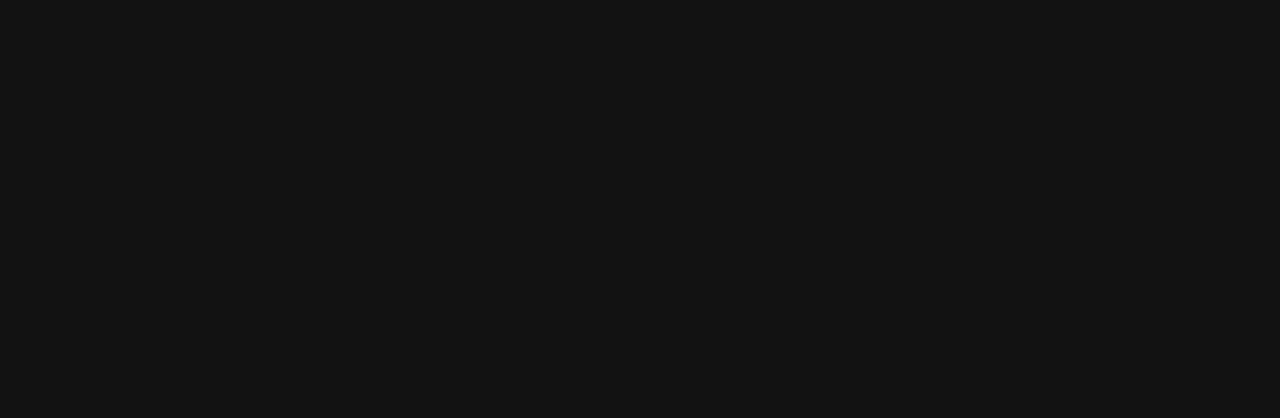
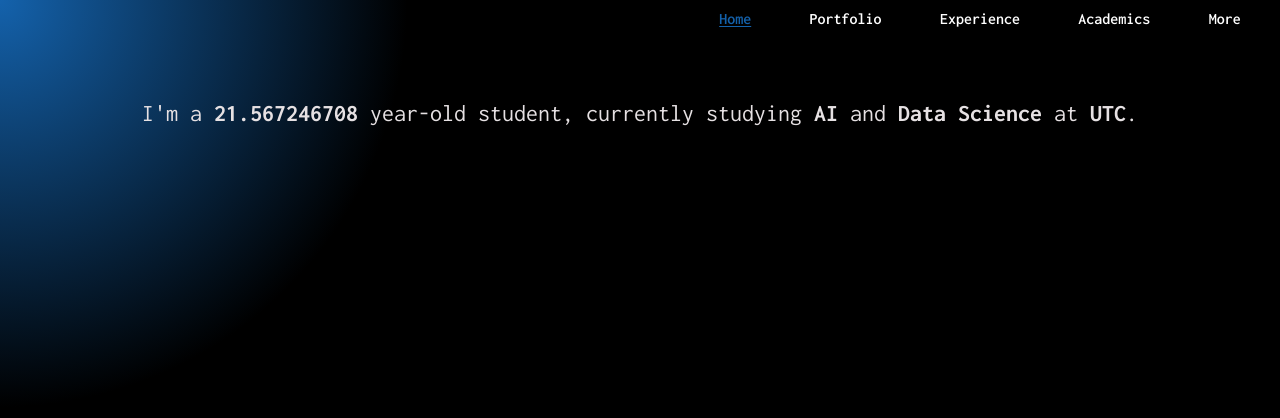
Before and after one commit to tanguyhardion/nuxt-personal-website, a Vue app: page / in a window 1280 px wide. Shown: the top 418 px of the page. Built offline with nearby package versions, Linux system fonts and the light colour scheme.

Commit message:
home, links

```diff
--- a/package.json
+++ b/package.json
@@ -13,6 +13,7 @@
     "format": "prettier --write src/"
   },
   "dependencies": {
+    "dayjs": "^1.11.13",
     "vue": "^3.4.29",
     "vue-router": "^4.3.3"
   },
--- a/src/App.vue
+++ b/src/App.vue
@@ -1,13 +1,79 @@
 <script setup lang="ts">
-import { RouterLink, RouterView } from 'vue-router';
+import { ref, watch } from 'vue';
+import { RouterLink, RouterView, useRoute } from 'vue-router';
+
+const route = useRoute();
+
+const links = ref([
+  { name: 'Home', path: '/', color: '#1462ac', active: true },
+  { name: 'Portfolio', path: '/portfolio', color: '#f7b801', active: false },
+  { name: 'Experience', path: '/experience', color: '#02ab24', active: false },
+  { name: 'Academics', path: '/academics', color: '#e03a3e', active: false },
+  { name: 'More', path: '/more', color: '#616366', active: false }
+]);
+
+watch(
+  () => route.name,
+  async (newRoute) => {
+    links.value.forEach((link) => {
+      link.active = link.name.toLowerCase() === newRoute;
+    });
+  }
+);
 </script>
 
 <template>
+  <div class="gradient"></div>
   <header>
-    <!-- <nav>
-        <RouterLink to="/">Home</RouterLink>
-        <RouterLink to="/about">About</RouterLink>
-      </nav> -->
+    <nav>
+      <RouterLink
+        v-for="link in links"
+        :key="link.path"
+        :to="link.path"
+        class="nav-link"
+      >
+        {{ link.name }}
+      </RouterLink>
+    </nav>
   </header>
   <RouterView />
 </template>
+
+<style lang="scss" scoped>
+.gradient {
+  position: fixed;
+  top: 0;
+  left: 0;
+  width: 45vw;
+  height: 45vw;
+  pointer-events: none;
+  z-index: -1;
+  background: radial-gradient(ellipse at top left, v-bind('links.find(l => l.active)?.color'), #000, #000);
+}
+
+header {
+  width: 600px;
+  padding: 10px;
+  position: fixed;
+  top: 0;
+  right: 0;
+}
+
+nav {
+  display: flex;
+  justify-content: space-around;
+
+  .nav-link {
+    color: white;
+    font-weight: 600;
+    text-decoration: none;
+
+    &.router-link-active,
+    &:hover {
+      color: v-bind('links.find(l => l.active)?.color');
+      text-decoration: underline;
+      text-underline-offset: 2px;
+    }
+  }
+}
+</style>
--- a/src/assets/base.scss
+++ b/src/assets/base.scss
@@ -1,3 +1,5 @@
+@import url('https://fonts.googleapis.com/css2?family=Inconsolata:wght@200..900&family=Ubuntu+Mono:ital,wght@0,400;0,700;1,400;1,700&display=swap');
+
 *,
 *::before,
 *::after {
@@ -6,11 +8,15 @@
   font-weight: normal;
 }
 
+html {
+  min-height: 100vh;
+}
+
 body {
-  background-color: #121212;
+  background-color: #000;
   color: #e6e1e3;
-  min-height: 100vh;
   font-family:
+    Inconsolata,
     Inter,
     -apple-system,
     BlinkMacSystemFont,
--- a/src/assets/main.scss
+++ b/src/assets/main.scss
@@ -1 +1,5 @@
 @import './base.scss';
+
+a {
+  text-decoration: none;
+}
--- /dev/null
+++ b/src/components/ProfileInfo.vue
@@ -0,0 +1,53 @@
+<script setup lang="ts">
+import { ref } from 'vue';
+import dayjs from 'dayjs';
+
+let age = ref('');
+
+setInterval(() => {
+  const result = dayjs().diff(dayjs(1044801960000), 'year', true);
+  age.value = result.toString().substring(0, 12);
+}, 50);
+</script>
+
+<template>
+  <div class="profile">
+    <!-- <h1 class="name">Tanguy Hardion</h1> -->
+    <p class="info">
+      I'm a
+      <b> {{ age }} </b>
+      year-old student, currently studying
+      <b> AI </b>
+      and
+      <b> Data Science </b>
+      at
+      <b> UTC</b>.
+    </p>
+  </div>
+  <div></div>
+</template>
+
+<style lang="scss" scoped>
+.profile {
+  display: flex;
+  flex-direction: column;
+  align-items: center;
+  gap: 20px;
+  margin: 100px 20px 0 20px;
+
+  .name {
+    font-size: 4.75rem;
+    font-weight: 900;
+    letter-spacing: -1.5px;
+    text-align: center;
+  }
+
+  .info {
+    font-size: 1.5rem;
+
+    b {
+      font-weight: 700;
+    }
+  }
+}
+</style>
--- a/src/router/index.ts
+++ b/src/router/index.ts
@@ -1,5 +1,4 @@
 import { createRouter, createWebHistory } from 'vue-router';
-import HomeView from '../views/HomeView.vue';
 
 const router = createRouter({
   history: createWebHistory(import.meta.env.BASE_URL),
@@ -7,16 +6,28 @@
     {
       path: '/',
       name: 'home',
-      component: HomeView
+      component: () => import('../views/HomeView.vue')
     },
-    /* {
-      path: '/about',
-      name: 'about',
-      // route level code-splitting
-      // this generates a separate chunk (About.[hash].js) for this route
-      // which is lazy-loaded when the route is visited.
-      component: () => import('../views/AboutView.vue')
-    } */
+    {
+      path: '/portfolio',
+      name: 'portfolio',
+      component: () => import('../views/PortfolioView.vue')
+    },
+    {
+      path: '/experience',
+      name: 'experience',
+      component: () => import('../views/ExperienceView.vue')
+    },
+    {
+      path: '/academics',
+      name: 'academics',
+      component: () => import('../views/AcademicsView.vue')
+    },
+    {
+      path: '/more',
+      name: 'more',
+      component: () => import('../views/MoreView.vue')
+    }
   ]
 });
 
--- /dev/null
+++ b/src/views/AcademicsView.vue
@@ -0,0 +1,7 @@
+<script setup lang="ts"></script>
+
+<template>
+  <div></div>
+</template>
+
+<style lang="scss" scoped></style>
--- /dev/null
+++ b/src/views/ExperienceView.vue
@@ -0,0 +1,7 @@
+<script setup lang="ts"></script>
+
+<template>
+  <div></div>
+</template>
+
+<style lang="scss" scoped></style>
--- a/src/views/HomeView.vue
+++ b/src/views/HomeView.vue
@@ -1,7 +1,12 @@
-<script setup lang="ts"></script>
+<script setup lang="ts">
+import ProfileInfo from '@/components/ProfileInfo.vue';
+
+</script>
 
 <template>
-  <main></main>
+  <ProfileInfo></ProfileInfo>
+  <div></div>
 </template>
 
-<style scoped></style>
+<style lang="scss" scoped>
+</style>
--- /dev/null
+++ b/src/views/MoreView.vue
@@ -0,0 +1,7 @@
+<script setup lang="ts"></script>
+
+<template>
+  <div></div>
+</template>
+
+<style lang="scss" scoped></style>
--- /dev/null
+++ b/src/views/PortfolioView.vue
@@ -0,0 +1,7 @@
+<script setup lang="ts"></script>
+
+<template>
+  <div></div>
+</template>
+
+<style lang="scss" scoped></style>
```
Also changed, not shown: .prettierrc.json, 1 other file (tests, documents, lock files or other folders).
